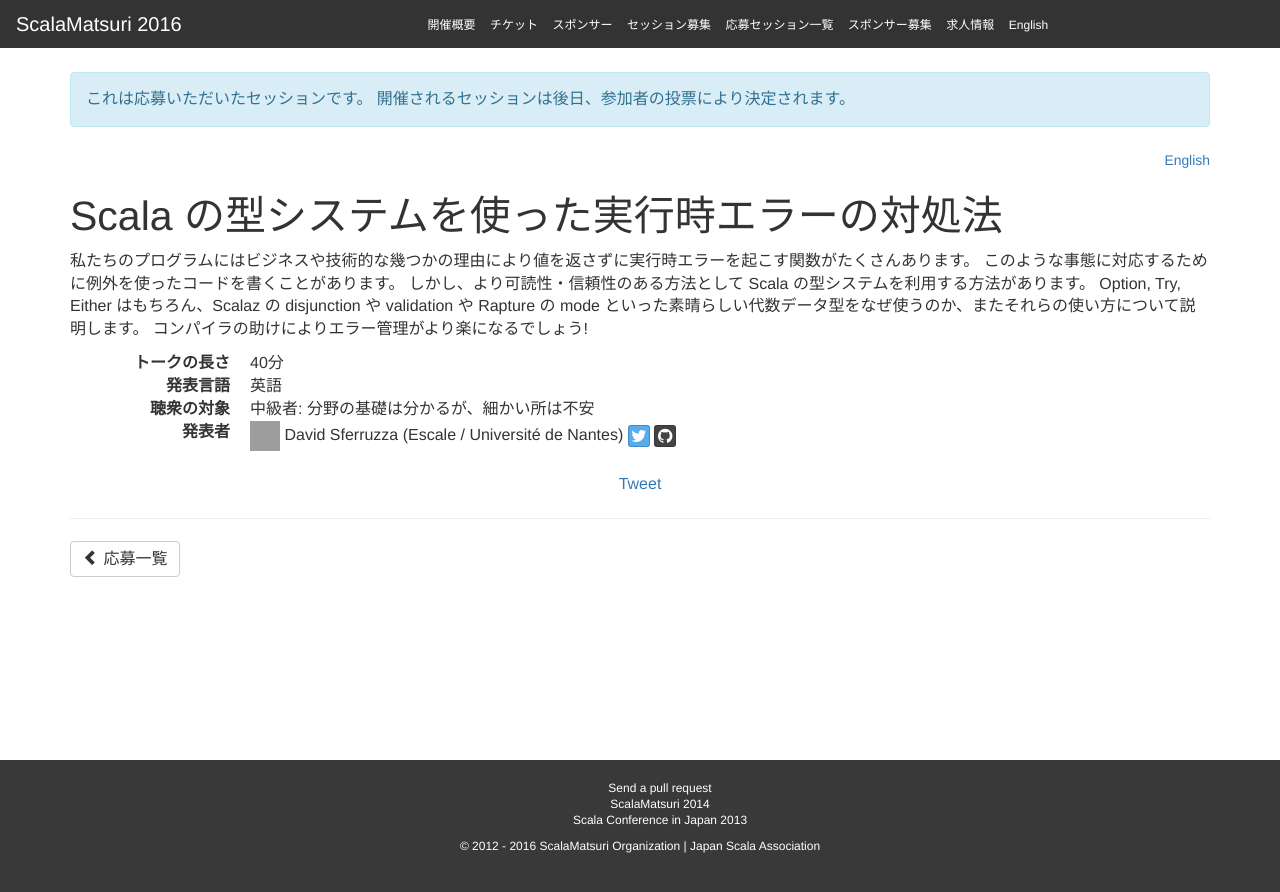
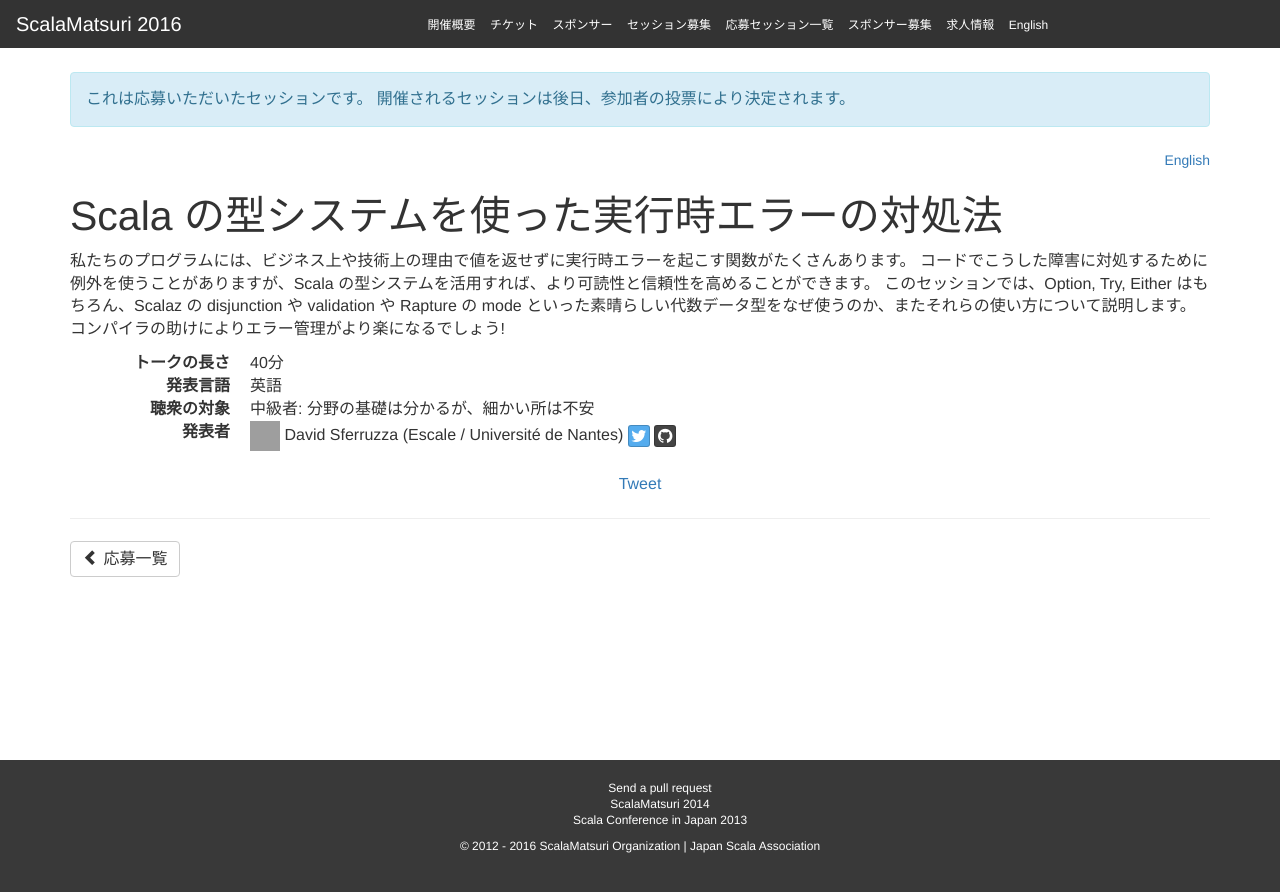
Before and after one commit to scalajp/2016.scalamatsuri.org, a Jekyll site: the page built from _candidates_ja/DavidSferruzza_2.html, in a window 1280 px wide. Shown: the top 892 px of the page. Built offline with Jekyll 4.4.1, drawn with Linux system fonts in a browser that asks for light colours; nearby versions of some CDN libraries; comment, search, counter and statistics services are not loaded; grey boxes are pictures that could not be loaded.

Commit message:
Applied review comments.

```diff
--- a/_candidates_ja/DavidSferruzza_2.html
+++ b/_candidates_ja/DavidSferruzza_2.html
@@ -10,9 +10,8 @@ icon: https://avatars2.githubusercontent.com/u/1931963
 organization: Escale / Université de Nantes
 ---
 <p>
-  私たちのプログラムにはビジネスや技術的な幾つかの理由により値を返さずに実行時エラーを起こす関数がたくさんあります。
-  このような事態に対応するために例外を使ったコードを書くことがあります。
-  しかし、より可読性・信頼性のある方法として Scala の型システムを利用する方法があります。
-  Option, Try, Either はもちろん、Scalaz の disjunction や validation や Rapture の mode といった素晴らしい代数データ型をなぜ使うのか、またそれらの使い方について説明します。
+  私たちのプログラムには、ビジネス上や技術上の理由で値を返せずに実行時エラーを起こす関数がたくさんあります。
+  コードでこうした障害に対処するために例外を使うことがありますが、Scala の型システムを活用すれば、より可読性と信頼性を高めることができます。
+  このセッションでは、Option, Try, Either はもちろん、Scalaz の disjunction や validation や Rapture の mode といった素晴らしい代数データ型をなぜ使うのか、またそれらの使い方について説明します。
   コンパイラの助けによりエラー管理がより楽になるでしょう!
 </p>
```
